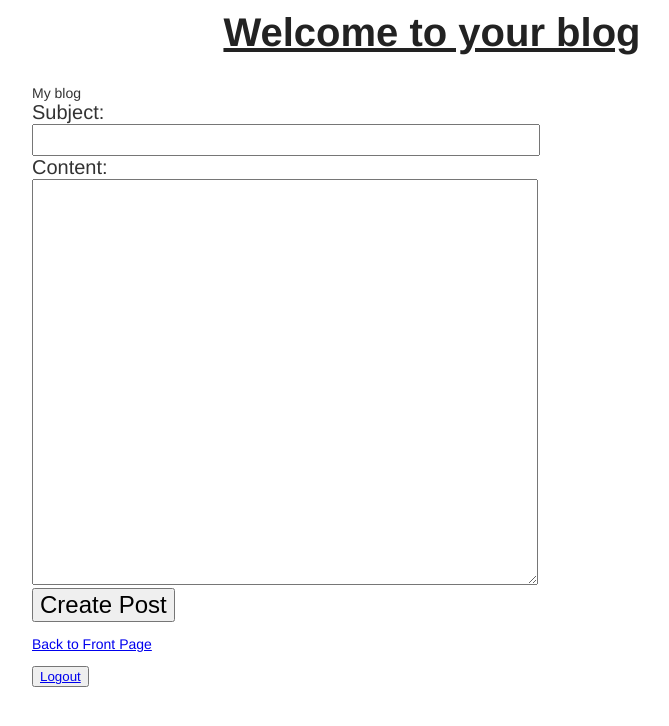
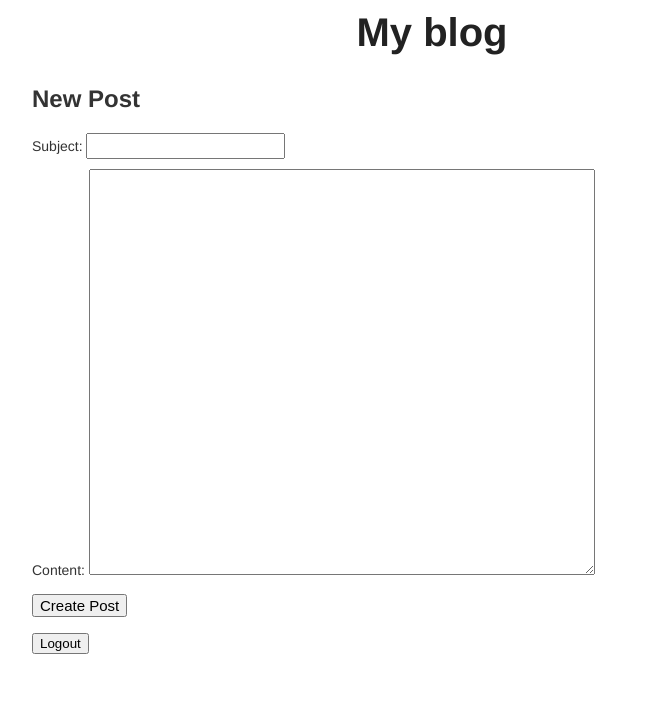
Before and after one commit to eskimosa/blog_webapp, a Python web app: template templates/newpost.html in a window 1280 px wide. Shown: the top 726 px of the page, without its empty margins (208-877 px from the left). Run offline with Jinja, Linux system fonts and the light colour scheme; the template is opened without the code that fills it, so the values that code supplies are empty.

Commit message:
Committing the corrected css,html + added handling of the static files

```diff
--- a/handlers/handlers.py
+++ b/handlers/handlers.py
@@ -1,6 +1,5 @@
 import webapp2
 import jinja2
-import os
 import cookie_pw_handling
 import models
 
--- a/models.py
+++ b/models.py
@@ -2,6 +2,7 @@ from sqlalchemy import create_engine, Column, String, Integer, DateTime, Foreign
 from sqlalchemy.ext.declarative import declarative_base
 from sqlalchemy.orm import sessionmaker, scoped_session, relationship
 import datetime
+
 
 Base = declarative_base()
 engine = create_engine('sqlite:///blogdb.db', echo=True, connect_args={'check_same_thread': False})
@@ -48,10 +49,6 @@ class BlogPost(Base):
 
     author = relationship('User', back_populates='posts')
 
-    # user_id = Column(Integer, ForeignKey=User.user_id)
-    # owner = Column(Integer, ForeignKey('users.user_id'))
-
-    # user = relationship('user')
 
     @classmethod
     def get_all(cls, user_id):
@@ -65,6 +62,7 @@ class BlogPost(Base):
         session.commit()
         return new_post
 
+
     # def __repr__(self):
         # return self.subject + ' ' + self.content + ' ' + self.created + ' ' + self.owner
 
--- a/pages/login.py
+++ b/pages/login.py
@@ -1,7 +1,6 @@
 import models
 import cookie_pw_handling
 from handlers.handlers import BlogHandler
-import os
 import jinja2
 
 
--- a/pages/main_page.py
+++ b/pages/main_page.py
@@ -1,6 +1,5 @@
 import models
 from handlers.handlers import BlogHandler
-import os
 import jinja2
 
 
@@ -11,7 +10,7 @@ jinja_env = jinja2.Environment(loader=jinja2.FileSystemLoader(template_dir), aut
 class MainPage(BlogHandler):
     def get(self):
         if self.user:
-            posts = models.BlogPost.get_all(self.user.user_id)
+            posts = models.BlogPost.get_all(self.user.user_id).order_by(models.BlogPost.created.desc())
             self.render('front.html', user=self.user, posts=posts)
         else:
             self.redirect('/login')
--- a/pages/newpost.py
+++ b/pages/newpost.py
@@ -1,6 +1,5 @@
 import models
 from handlers.handlers import BlogHandler
-import os
 import jinja2
 
 
--- a/pages/signup.py
+++ b/pages/signup.py
@@ -1,7 +1,6 @@
 import models
 import cookie_pw_handling
 from handlers.handlers import BlogHandler
-import os
 import jinja2
 
 template_dir = '/Users/jenya/Desktop/becoming_full_stack/web_development/projects_udacity_course/my_project_blog/templates'
--- a/templates/main.css
+++ b/static/main.css
@@ -1,36 +1,36 @@
 body {
-    font-family: Helvetica, Arial, sans-serif;
+    font-family: 'Helvetica', 'Arial', sans-serif;
     font-size: 14px;
-
     width: 800px;
     margin: 0 auto;
     padding: 10px;
-    color: #333;
+    color: #333
 }
 
 h2 {
     font-size: 24px;
     font-weight: bold;
-    margin-bottom: 20px
+    margin-bottom: 20px;
 }
 
 .error {
-    color: red
+    color: red;
 }
 
-label {
+.label {
     display: block;
     font-size: 20px;
 }
 
-label + label { # if he label follows another label
+.label + label {
     margin-top: 20px;
+
 }
 
 input[type=text] {
-    width: 500px;
-    font-size: 20px;
+    font-size: 15px;
     padding: 2px;
+    margin-bottom: 10px;
     font-family: monospace;
 }
 
@@ -42,7 +42,7 @@ textarea {
 }
 
 input[type=submit] {
-    font-size: 24px;
+    font-size: 15px;
 }
 
 .main-title {
@@ -52,7 +52,7 @@ input[type=submit] {
     font-weight: bold;
     text-align: center;
     margin-bottom: 30px;
-    text.decoration: none; # to turn off link underline
+    text-decoration: none;
 }
 
 .post + .post {
@@ -64,16 +64,17 @@ input[type=submit] {
     border-bottom: 3px solid #666;
 }
 
-.post-title {
+.post-subject {
     font-size: 24px;
     font-weight: bold;
+
 }
 
 .post-date {
     position: absolute;
     right: 0px;
     bottom: 0px;
-    color: #999
+    color: #999;
 }
 
 .post-content {
--- a/templates/base.html
+++ b/templates/base.html
@@ -1,23 +1,17 @@
 <!DOCTYPE html>
-<html>
+<html lang="en">
 <head>
-    <link type="text/css" rel="stylesheet" href="/static/main.css" />
-
+    <link type="text/css" rel="stylesheet" href="main.css" />
     <title>My blog</title>
 </head>
-
 <body>
-    <a href="/blog" class="main-title">
-        Welcome to your blog
+    <a href="/" class="main-title">
+        My blog
     </a>
-    <!header>
-        <!h1>My blog</h1>
-    <!/header>
 
     <div id="content">
         {% block content %}
         {% endblock %}
     </div>
 </body>
-
 </html>
--- a/templates/newpost.html
+++ b/templates/newpost.html
@@ -1,27 +1,23 @@
 {% extends "base.html" %}
 
-{% block title %}New post{% endblock %}
-
-{% block header %}Add a new post{% endblock %}
-
 {% block content %}
-    <form method="post" action="/newpost">
+    <h2>New Post</h2>
+    <form action="/newpost" method="post">
         <label for="subject">Subject:</label>
-        <input type="text" name="subject" required><br>
+        <input type="text" name="subject" required>
+        <br>
         <label for="content">Content:</label>
-        <textarea name="content" required></textarea><br>
-        <input type="submit" value="Create Post">
-
+        <textarea name="content" rows="5" required></textarea>
+        <br><br>
+        <input type="submit" value="Create Post" class="btn">
     </form>
-    <p><a href="/">Back to Front Page</a> </p>
+    <br>
+    <form action="/login" method="get">
+        <input type="hidden" name="logout" value="true">
+        <button type="submit">Logout</button>
+    </form>
     {% if error %}
         <p style="color: red;">{{ error }}</p>
     {% endif %}
 
-    <form method="post" action="/logout">
-        <button type="submit">
-            <a href="/logout">Logout</a>
-        </button>
-    </form>
-
 {% endblock %}
```
Also changed, not shown: main.py (+7 -2 lines), templates/front.html (+24 -23 lines), templates/login.html (+5 -6 lines), templates/signup.html (+5 -6 lines), blogdb.db, 1 other file.
